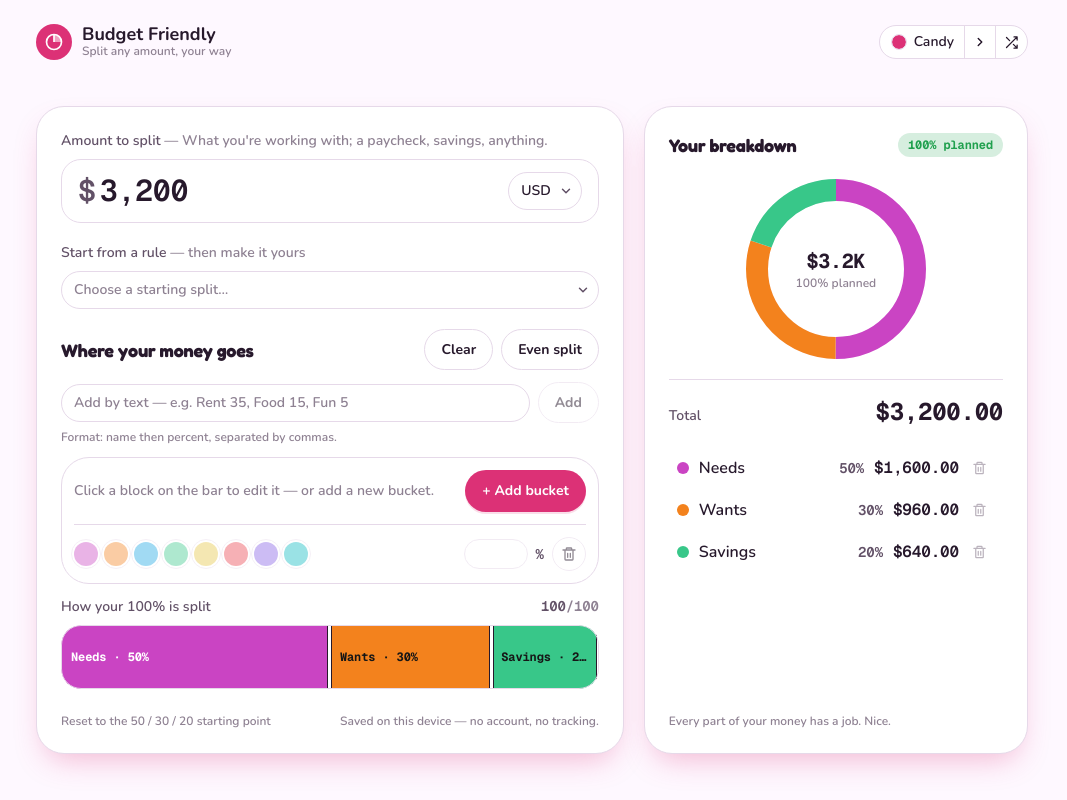
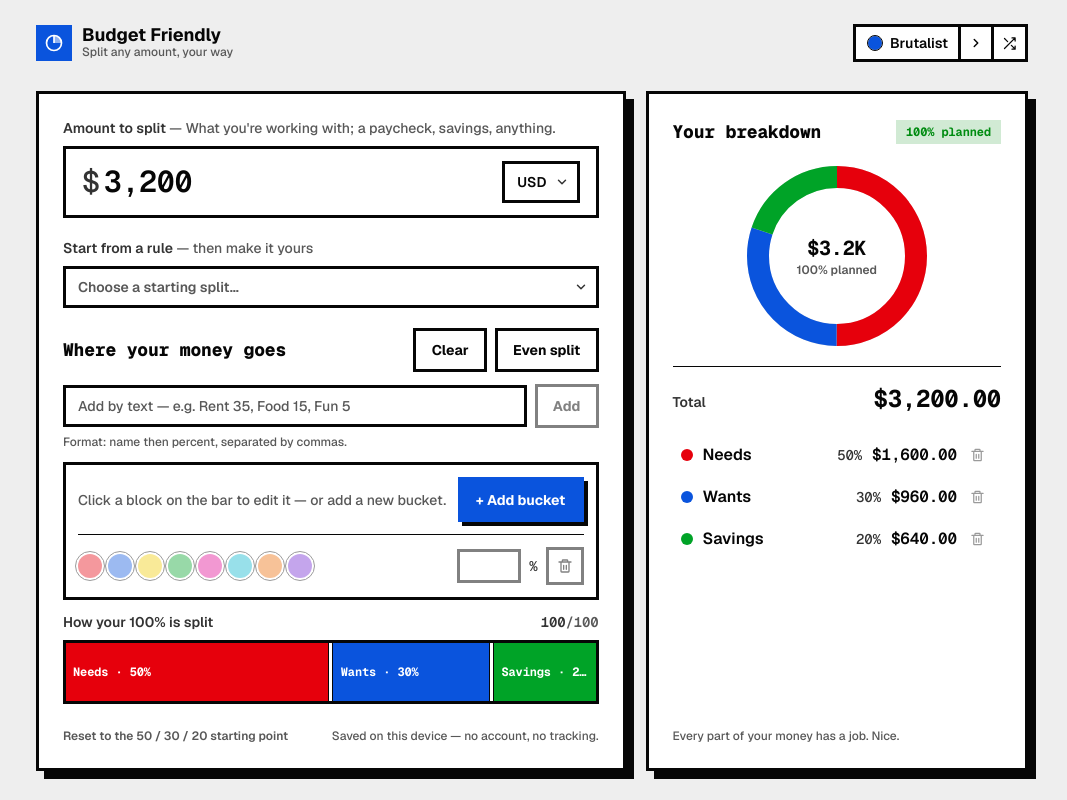
Before and after one commit to johnnysedh3lllo/budget-friendly, a Next.js app: page / in a window 1280 px wide. Shown: the whole page, without its empty margins (108-1175 px from the left). Built offline with nearby package versions, Linux system fonts and the light colour scheme.

Commit message:
feat: set Brutalist as the default theme
Co-Authored-By: Claude Opus 4.8 (1M context) <noreply@anthropic.com>

```diff
--- a/app/globals.css
+++ b/app/globals.css
@@ -34,7 +34,6 @@
 /* ================================================================== *
  * THEME: candy (default) — arcade prize counter, gummy brights
  * ================================================================== */
-:root,
 [data-theme="candy"] {
   --bg: oklch(0.985 0.012 320);
   --surface: oklch(1 0 0);
@@ -248,6 +247,7 @@
 /* ================================================================== *
  * THEME: brutalist — raw concrete, thick ink rules, hard offset blocks
  * ================================================================== */
+:root,
 [data-theme="brutalist"] {
   color-scheme: light;
   --bg: oklch(0.95 0 0);
--- a/app/layout.tsx
+++ b/app/layout.tsx
@@ -35,7 +35,7 @@ export const viewport: Viewport = {
 };
 
 // Set the saved theme before paint to avoid a flash of the default theme.
-const noFlashTheme = `(function(){try{var t=localStorage.getItem('bf-theme');var allowed=['candy','pastel','sunset','fintech','forest','retro','mono','mono-inverse','brutalist','midnight','noir','terminal','aurora','mocha'];document.documentElement.dataset.theme=allowed.indexOf(t)>-1?t:'candy';}catch(e){document.documentElement.dataset.theme='candy';}})();`;
+const noFlashTheme = `(function(){try{var t=localStorage.getItem('bf-theme');var allowed=['candy','pastel','sunset','fintech','forest','retro','mono','mono-inverse','brutalist','midnight','noir','terminal','aurora','mocha'];document.documentElement.dataset.theme=allowed.indexOf(t)>-1?t:'brutalist';}catch(e){document.documentElement.dataset.theme='brutalist';}})();`;
 
 export default function RootLayout({
   children,
@@ -52,7 +52,7 @@ export default function RootLayout({
   return (
     <html
       lang="en"
-      data-theme="candy"
+      data-theme="brutalist"
       suppressHydrationWarning
       className={`${fontVars} h-full antialiased`}
     >
--- a/lib/store.ts
+++ b/lib/store.ts
@@ -97,7 +97,7 @@ export const useBudget = create<State & Actions>()(
       amount: 3200,
       currency: "USD",
       partitions: DEFAULT_PARTITIONS,
-      theme: "candy",
+      theme: "brutalist",
       hasHydrated: false,
       lastAddedId: null,
       selectedId: null,
```
